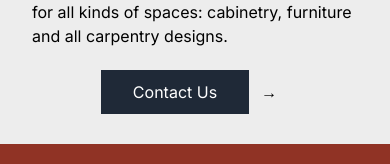
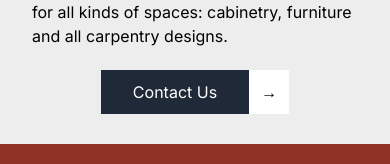
Before and after one commit to jlsodai/nextspacedesign, a Next.js app: page / in a window 390 px wide. Shown: the part 700-864 px from the top of the page. Built offline with nearby package versions, Linux system fonts and the light colour scheme.

Commit message:
fix contact bg on mobile

```diff
--- a/src/sections/HeroSection.tsx
+++ b/src/sections/HeroSection.tsx
@@ -70,7 +70,7 @@ const HeroSection = ({ links }: Props) => {
                 <span className="px-8 hover:bg-primary text-white bg-gray-800 py-3">
                   Contact Us
                 </span>
-                <span className="bg-[#ededed] p-3">→</span>
+                <span className="bg-white md:bg-[#ededed] p-3">→</span>
               </Link>
             </h1>
           </div>
```
